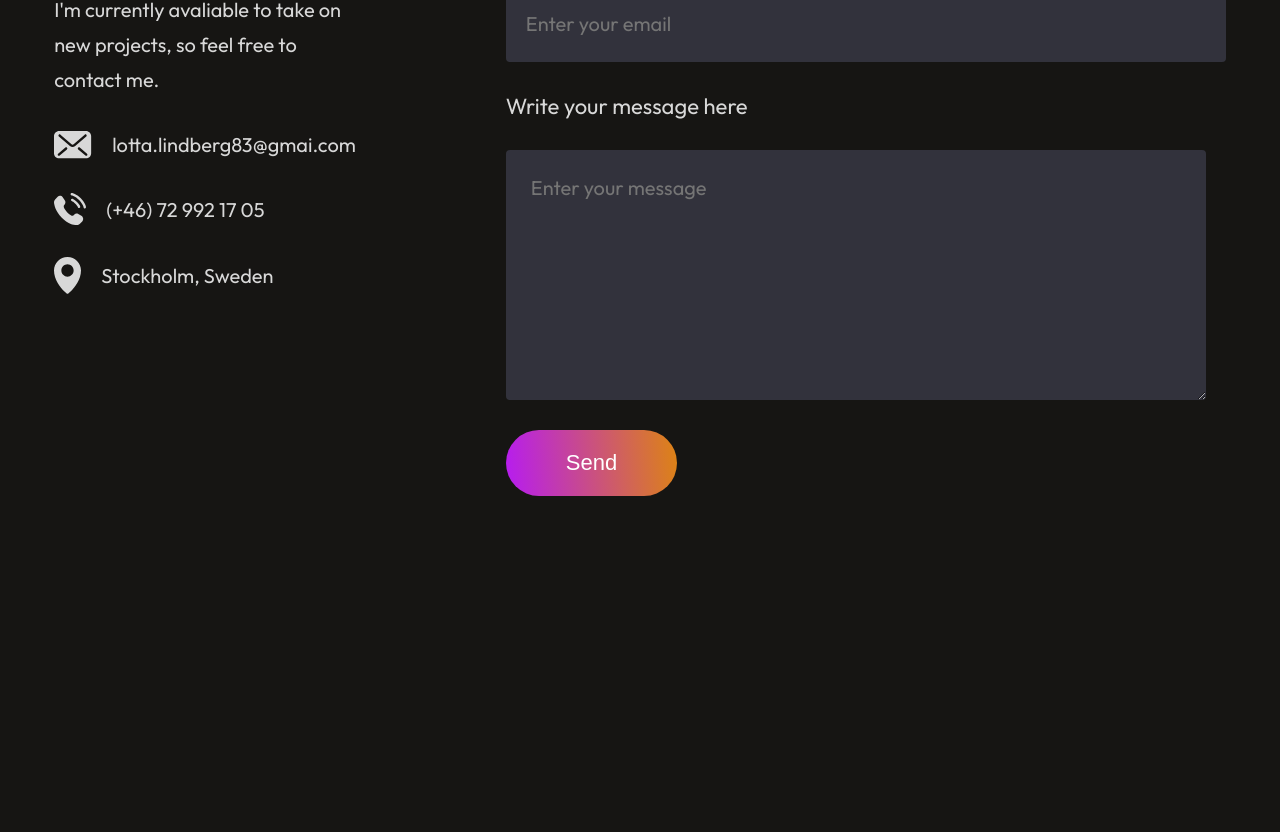
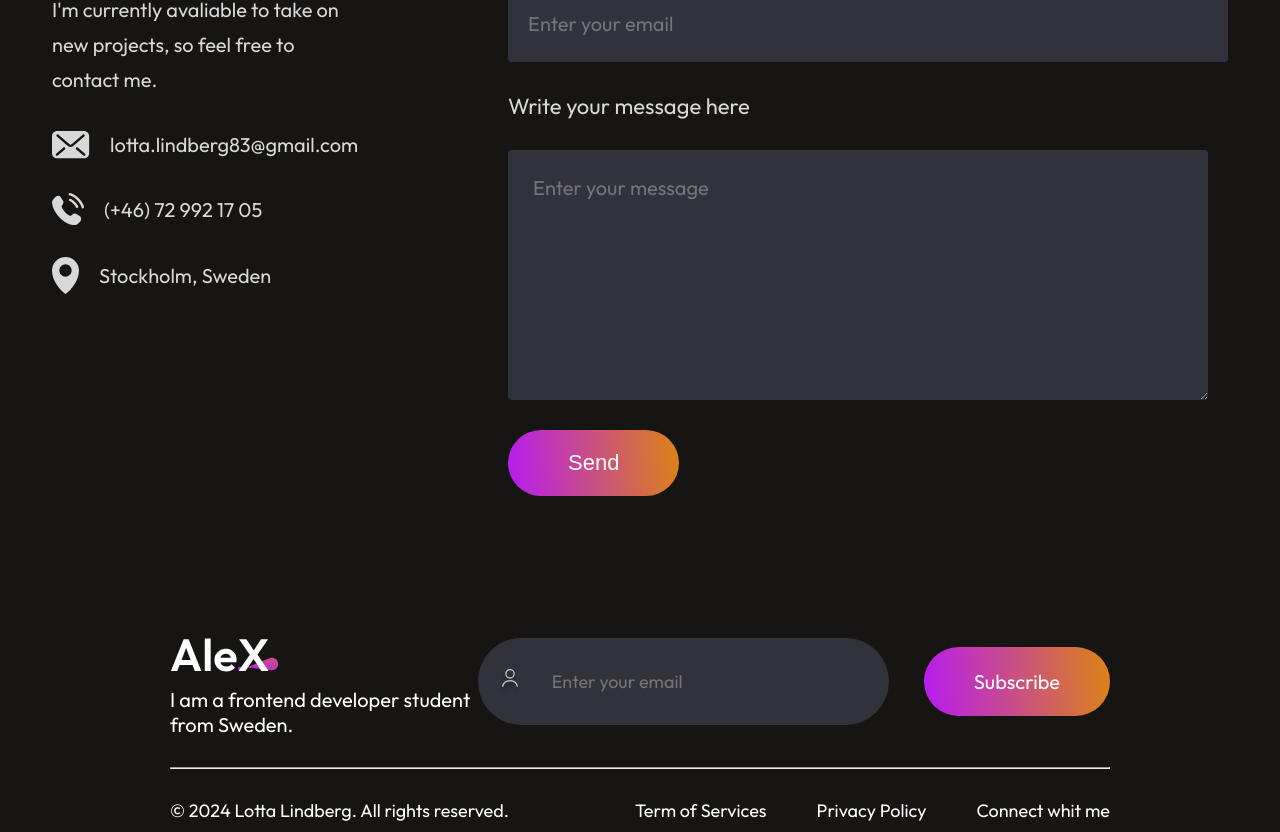
Before and after one commit to Xayida83/portfolio-lotta, a React (Vite) app: page / in a window 1280 px wide. Shown: the part 5553-6385 px from the top of the page. Before the commit the page ends 6099 px from the top, so only its background shows below. Built offline with nearby package versions, Linux system fonts and the light colour scheme.

Commit message:
footer almost done

```diff
--- a/src/App.jsx
+++ b/src/App.jsx
@@ -5,6 +5,7 @@
 import Services from './Components/Services/Services'
 import MyWork from './Components/MyWork/MyWork'
 import Contact from './Components/Contact/Contact'
+import Footer from './Components/Footer/Footer'
 
 const App = () => {
   return (
@@ -15,6 +16,7 @@
       <Services/>
       <MyWork/>
       <Contact/>
+      <Footer/>
     </div>
   )
 }
--- a/src/Components/Contact/Contact.jsx
+++ b/src/Components/Contact/Contact.jsx
@@ -22,7 +22,7 @@
           <p>I'm currently avaliable to take on new projects, so feel free to contact me.</p>
           <div className="contact-details">
             <div className="contact-detail">
-              <img src={mail_icon} alt="mail icon" /> <p>lotta.lindberg83@gmai.com</p>
+              <img src={mail_icon} alt="mail icon" /> <p>lotta.lindberg83@gmail.com</p>
             </div>
             <div className="contact-detail">
               <img src={call_icon} alt="call icon" /> <p>(+46) 72 992 17 05</p>
--- /dev/null
+++ b/src/Components/Footer/Footer.css
@@ -0,0 +1,60 @@
+.footer{
+  margin: 50px 170px;
+  display: flex;
+  flex-direction: column;
+  gap: 30px;
+}
+.footer-top{
+  display: flex;
+  justify-content: space-between;
+}
+.footer-top-left p{
+  font-size: 20px;
+  max-width: 400px;
+}
+.footer-top-right{
+  display: flex;
+  align-items: center;
+  gap: 35px;
+}
+.footer-email-input{
+  display: flex;
+  gap: 30px;
+  padding: 30px 80px 30px 20px;
+  border-radius: 50px;
+  background: #32323b;
+}
+.footer-email-input input{
+  outline: none;
+  border: none;
+  background: transparent;
+  color: #a0a0a0;
+  font-family: Outfit;
+  font-size: 18px;
+}
+.footer-subscribe{
+  font-size: 20px;
+  padding: 22px 50px;
+  border-radius: 50px;
+  background: linear-gradient(264deg, #df8908 -5.09%, #b415ff 106.28%);
+  cursor: pointer;
+  transition: 0.3s;
+}
+.footer-bottom{
+  display: flex;
+  justify-content: space-between;
+  font-size: 18px;
+  padding: 0 0 10px 0;
+}
+.footer-bottom-right{
+  display: flex;
+  gap: 50px;
+  margin: 0 0 0 50px;
+}
+.footer-email-input:hover{
+  border: 2px solid white;
+}
+.footer-subscribe:hover{
+  transform: scale(1.1);
+  transition: 0.3s;
+}
--- /dev/null
+++ b/src/Components/Footer/Footer.jsx
@@ -0,0 +1,43 @@
+import React from 'react'
+import './Footer.css'
+import footer_logo from '../../assets/footer_logo.svg'
+import user_icon from '../../assets/user_icon.svg'
+
+
+const Footer = () => {
+  return (
+    <div className='footer'>
+      <div className="footer-top">
+        <div className="footer-top-left">
+          <img src={footer_logo} alt="footer logo" />
+          <p>I am a frontend developer student from Sweden.</p>
+        </div>
+        <div className="footer-top-right">
+          <div className="footer-email-input">
+            <img src={user_icon} alt="user icon" />
+            <input type="email" placeholder='Enter your email'/>
+          </div>
+          <div className="footer-subscribe">Subscribe</div>
+        </div>
+      </div>
+      <hr />
+      <div className="footer-bottom">
+        <p className="footer-bottom-left">
+          © 2024 Lotta Lindberg. All rights reserved.</p>
+        <div className="footer-bottom-right">
+          <p>
+            Term of Services
+          </p>
+          <p>
+            Privacy Policy
+          </p>
+          <p>
+            Connect whit me
+          </p>
+        </div>
+      </div>
+    </div>
+  )
+}
+
+export default Footer
```
